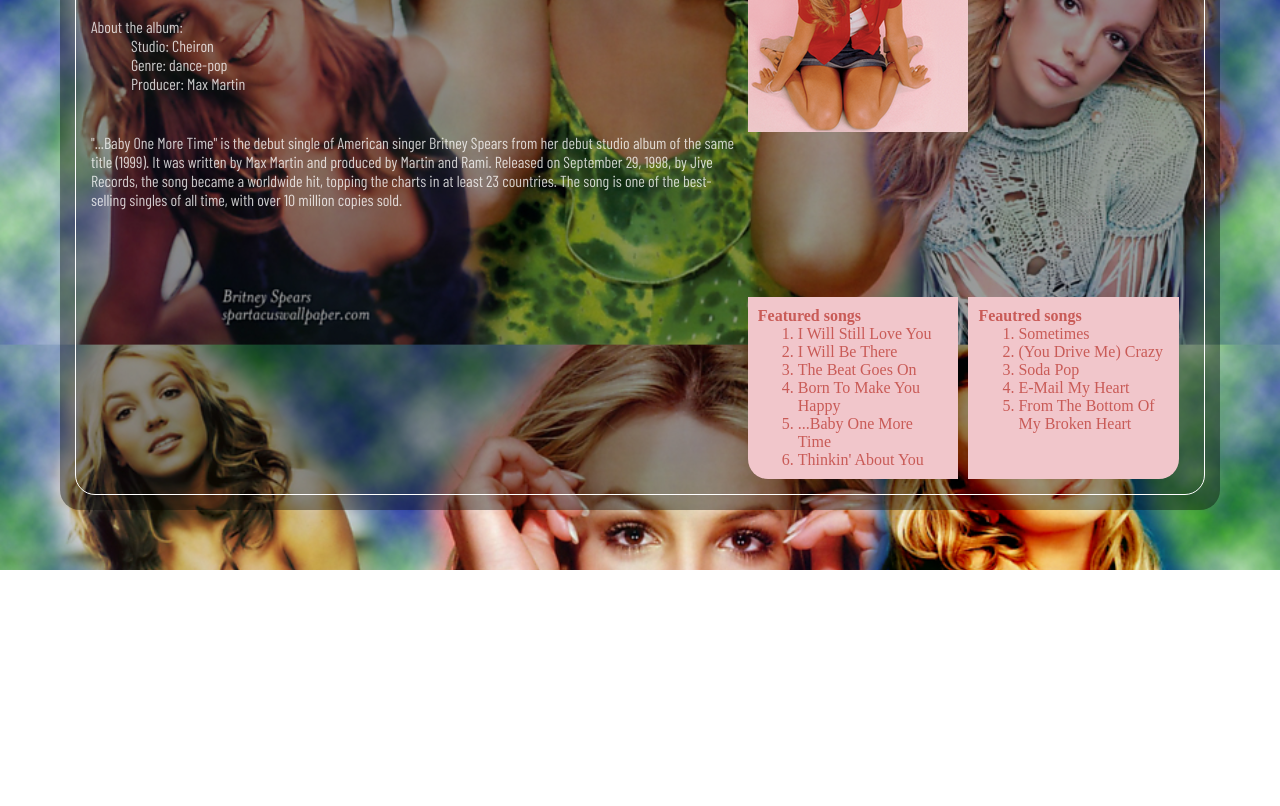
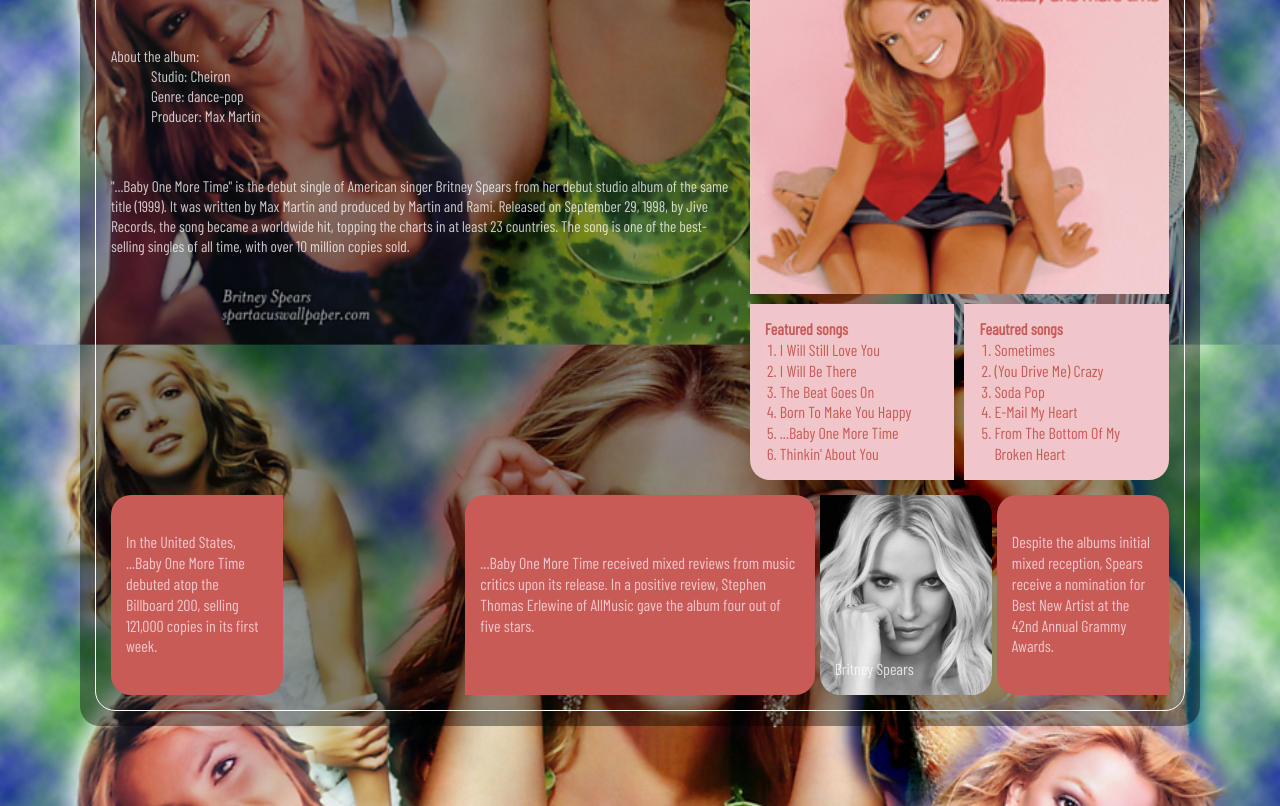
Before and after one commit to peterssn/sidan, a plain HTML site: page index.html in a window 1280 px wide. Shown: the part 456-1262 px from the top of the page. Before the commit the page ends 1026 px from the top, so only its background shows below. Drawn offline with Linux system fonts and the light colour scheme; a web font is replaced by a local one.

Commit message:
Added bottom section in main

```diff
--- a/index.css
+++ b/index.css
@@ -28,7 +28,7 @@ body{
   background-repeat:no-repeat;
   background-size:cover;
   background-attachment: fixed;
-  margin:60px;
+  margin:80px;
 }
 
 body > div:first-child{
@@ -85,46 +85,50 @@ nav a:nth-of-type(2):hover{
 }
 
 main{
-  display:flex;
-  flex-direction:row;
-  gap:10px;
-
   border: 1px solid white;
   border-radius:20px;
   padding:15px;
 }
 
-main > div:first-of-type{
+main > section:first-of-type{
+  display:flex;
+  flex-direction:row;
+  gap:10px;
+}
+
+section:first-of-type > div:first-of-type{
   width:60%;
 }
 
-main > div:first-of-type h2{
+section:first-of-type > div:first-of-type h2{
   font-family:"BungeeO";
   color:rgba(255, 255, 255, 0.768);
   font-size:30px;
 }
 
-main > div:first-of-type h3{
+section:first-of-type > div:first-of-type h3{
   font-family:"BarlowCM";
   color:rgba(255, 255, 255, 0.768);
   font-size:25px;
 }
 
-main > div:first-of-type p{
-  margin-top:40px;
+section:first-of-type > div:first-of-type p{
+  margin-top:50px;
 }
 
-main > div:first-of-type ul{
-  margin-bottom: 40px;
+section:first-of-type > div:first-of-type ul{
+  margin-bottom: 50px;
   list-style:none;
 }
 
-main > div:first-of-type p,ul{
+section:first-of-type > div:first-of-type p,ul{
   color:rgba(255, 255, 255, 0.768);
   font-family:"BarlowC";
+  font-size:1.2vw;
+  line-height:1.3;
 }
 
-main > div:nth-of-type(2){
+main > section:first-of-type > div:nth-of-type(2){
   display:grid;
   grid-template-columns: 1fr 1fr;
   grid-template-rows: repeat(3, 1fr);
@@ -133,31 +137,77 @@ main > div:nth-of-type(2){
   width:40%;
 }
 
-main > div:nth-child(2) div:first-child{
+section:first-of-type > div:nth-child(2) div:first-child{
   grid-column:1/3;
   grid-row:1/3;
 
+  background-image: url("images/baby_one_more_time.png");
+  background-size:cover;
+  background-position:top;
+  border-radius:20px 20px 0px 0px;
 }
 
-main > div:nth-child(2) img{
-  border-radius:20px 20px 0px 0px;
-  object-fit:cover;
+section:first-of-type > div:nth-of-type(2) > div:nth-of-type(2), section > div:nth-of-type(2) > div:nth-of-type(3){
+  background-color: #f1c6cb;
+  padding:15px;
+  border-radius: 0px 0px 20px 0px;
+  color:#c95b57;
+  font-family:"BarlowC";
+  line-height:1.3;
 }
 
-main > div:nth-of-type(2) > div:nth-of-type(2), main > div:nth-of-type(2) > div:nth-of-type(3){
-  background-color: #f1c6cb;
-  padding:10px;
-  border-radius: 0px 0px 20px 0px;
-  color:#c95b57;
+section:first-of-type > div:nth-of-type(2) ol{
+  padding-left:15px;
 }
 
-main > div:nth-of-type(2) div:nth-child(2){
+section:first-of-type > div:nth-of-type(2) div:nth-child(2){
   border-radius: 0px 0px 0px 20px;
 }
 
-main section{
-
+main > section:nth-of-type(2){
+  width:100%;
+  height:25vh;
+  margin-top:15px;
 
   display:grid;
-  grid-template-columns: repeat(6, 1fr);
+  grid-template-columns:repeat(6, 1fr);
+  gap:5px;
 }
+
+main > section:nth-of-type(2) div{
+  background-color: #c95b57;
+  color:#f1c6cb;
+  padding:15px;
+  font-family:"BarlowC";
+  line-height:1.3;
+
+  display:flex;
+  align-items:center;
+}
+
+main > section:nth-of-type(2) div:first-of-type{
+  grid-column:1/2;
+  border-radius:20px 0px 20px 20px;
+}
+
+main > section:nth-of-type(2) div:nth-of-type(2){
+  grid-column:3/5;
+  border-radius: 20px 20px 20px 0px;
+}
+
+main > section:nth-of-type(2) div:nth-of-type(3){
+  grid-column:5/6;
+  border-radius: 0px 20px 20px 20px;
+  background-image: url("images/britney_headshot.jpg");
+  background-size:cover;
+  background-position:center;
+
+  display:flex;
+  align-items:end;
+  color:rgba(255, 255, 255, 0.768);
+}
+
+main > section:nth-of-type(2) div:nth-of-type(4){
+  grid-column:6/7;
+  border-radius: 20px 20px 0px 20px;
+}
--- a/index.html
+++ b/index.html
@@ -2,7 +2,7 @@
 <html>
 
 <head>
-  <meta charset utf="8">
+  <meta charset="utf-8">
   <title>Britney Spears</title>
   <link rel="stylesheet" href="index.css">
 </head>
@@ -28,6 +28,8 @@
 
     <main>
 
+      <section>
+
       <div>
 
         <h2>... Baby One More Time</h2>
@@ -47,7 +49,6 @@
       <div>
 
         <div>
-          <img src="images/baby_one_more_time.png">
         </div>
 
         <div>
@@ -75,14 +76,31 @@
 
       </div>
 
+      </section>
+
       <section>
-        <div></div>
-        <div></div>
-        <div></div>
-        <div></div>
+
+        <div>
+          <p>In the United States, ...Baby One More Time debuted atop the Billboard 200, selling 121,000 copies in its first week.</p>
+        </div>
+
+        <div>
+          <p>...Baby One More Time received mixed reviews from music critics upon its release. In a positive review, Stephen Thomas Erlewine of AllMusic gave the album four out of five stars.</p>
+        </div>
+
+        <div>
+          <p>Britney Spears</p>
+        </div>
+
+        <div>
+          <p>Despite the albums initial mixed reception, Spears receive a nomination for Best New Artist at the 42nd Annual Grammy Awards.</p>
+        </div>
+
       </section>
 
     </main>
+
+
 
   </div>
 
```
Also changed, not shown: images/britney_headshot.jpg (added).
